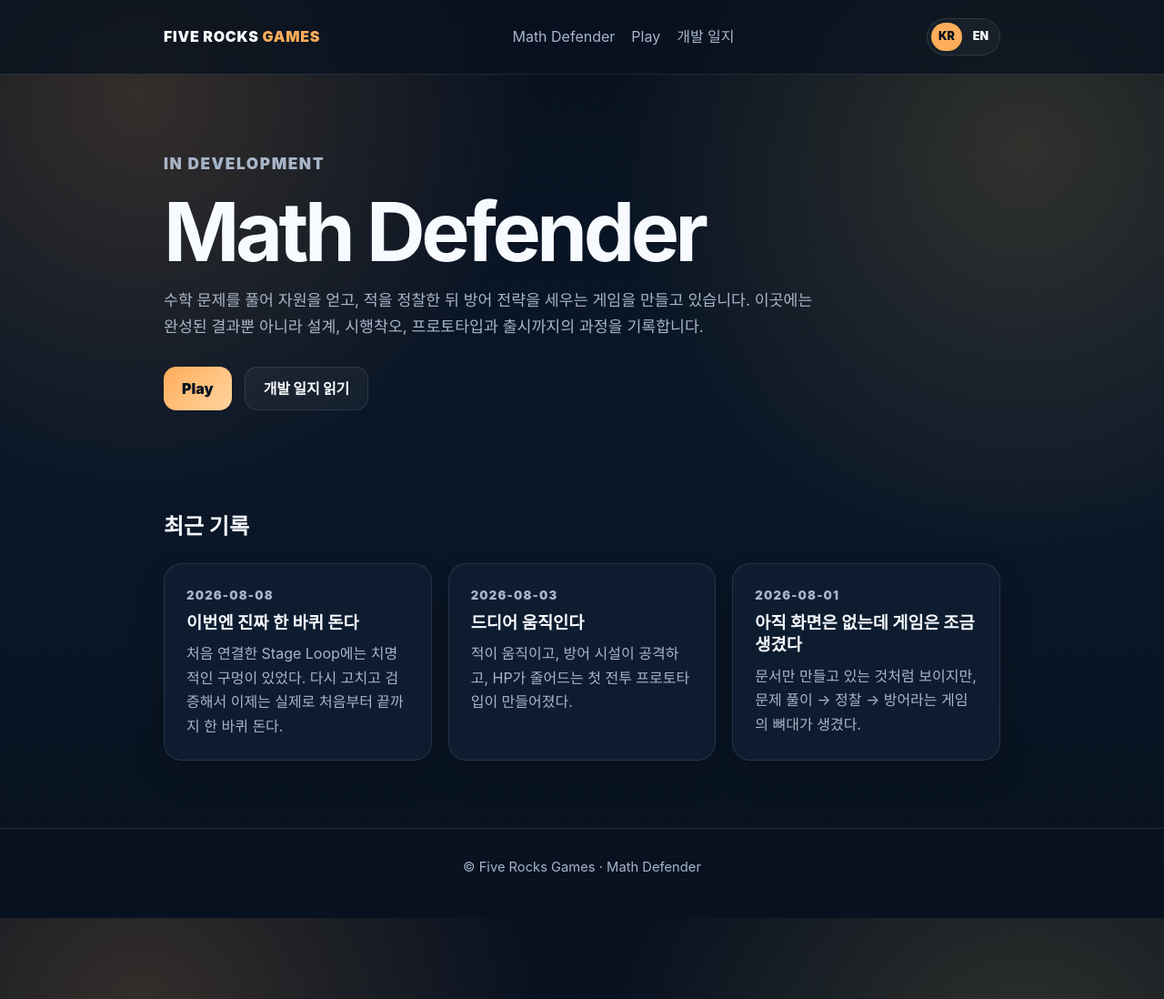
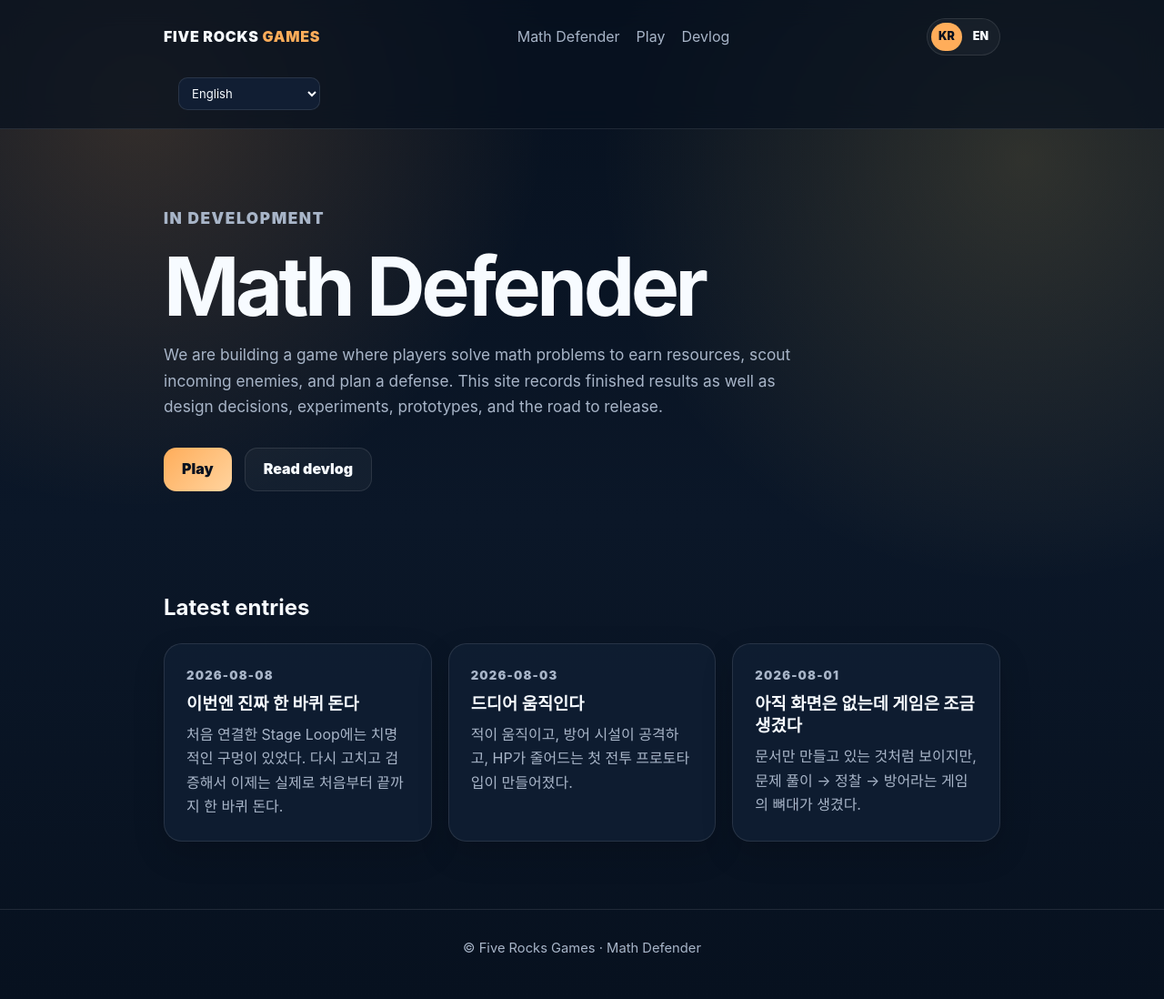
Before and after one commit to fiverocksgames/fiverocksgames.github.io, a Jekyll site: the page built from games/math-defender/index.html, in a window 1280 px wide. Shown: the whole page at 91% size. Built offline with Jekyll 4.4.1, drawn with Linux system fonts in a browser that asks for light colours; some of the changed lines change nothing that is shown.

Commit message:
feat: enable multilingual interface

```diff
--- a/games/math-defender/index.html
+++ b/games/math-defender/index.html
@@ -9,3 +9,5 @@
 <section class="hero"><div class="wrap"><p class="meta">IN DEVELOPMENT</p><h1>Math Defender</h1><p>수학 문제를 풀어 자원을 얻고, 적을 정찰한 뒤 방어 전략을 세우는 게임을 만들고 있습니다. 이곳에는 완성된 결과뿐 아니라 설계, 시행착오, 프로토타입과 출시까지의 과정을 기록합니다.</p><div class="actions"><a class="button" href="/games/math-defender/play/">Play</a><a class="button secondary" href="/games/math-defender/journals/">개발 일지 읽기</a></div></div></section>
 <section class="section"><div class="wrap"><h2>최근 기록</h2><div class="card-list">{% assign docs = site.math_defender_journals | where: "lang", "ko" | sort: "date" | reverse %}{% for doc in docs limit:3 %}<a class="card" href="{{ doc.url }}"><p class="meta">{{ doc.date | date: "%Y-%m-%d" }}</p><h3>{{ doc.title }}</h3><p class="summary">{{ doc.summary }}</p></a>{% endfor %}</div></div></section>
 </main>
+
+<script src="/assets/i18n.js"></script>
```
